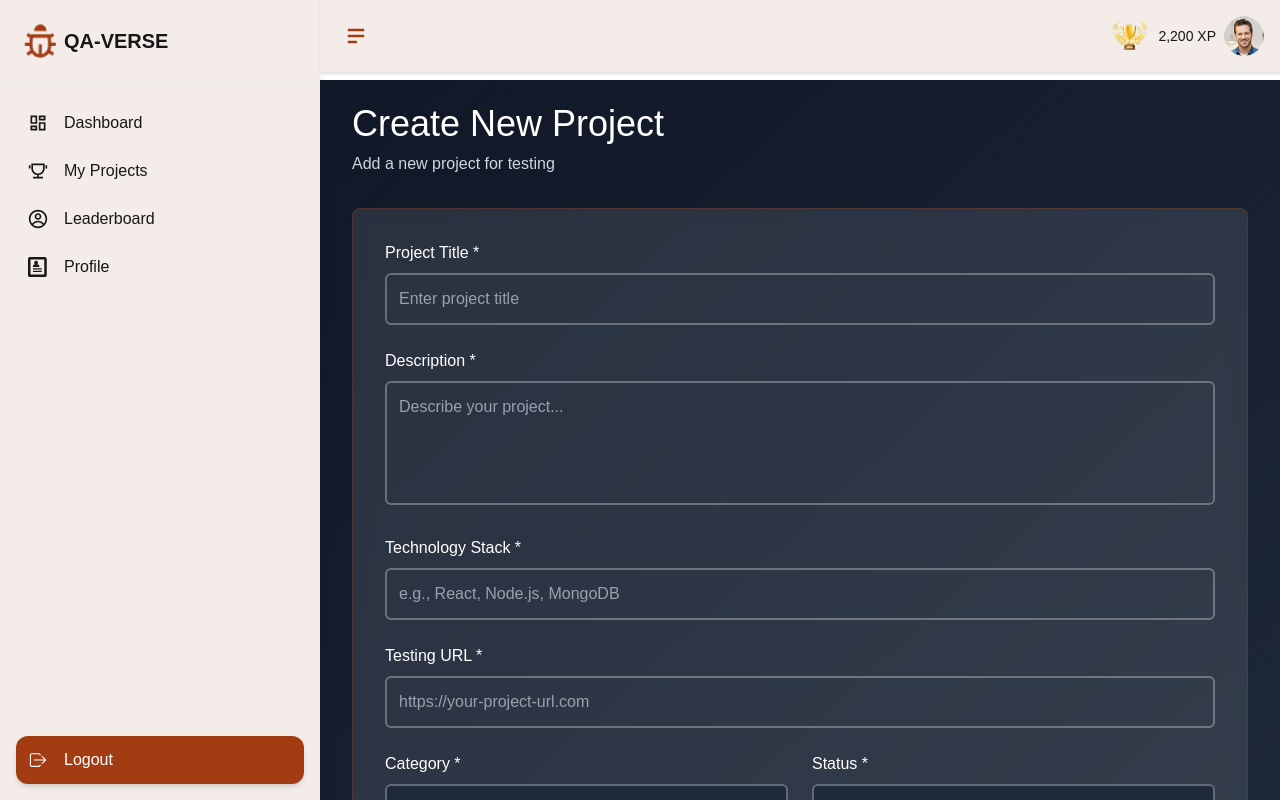
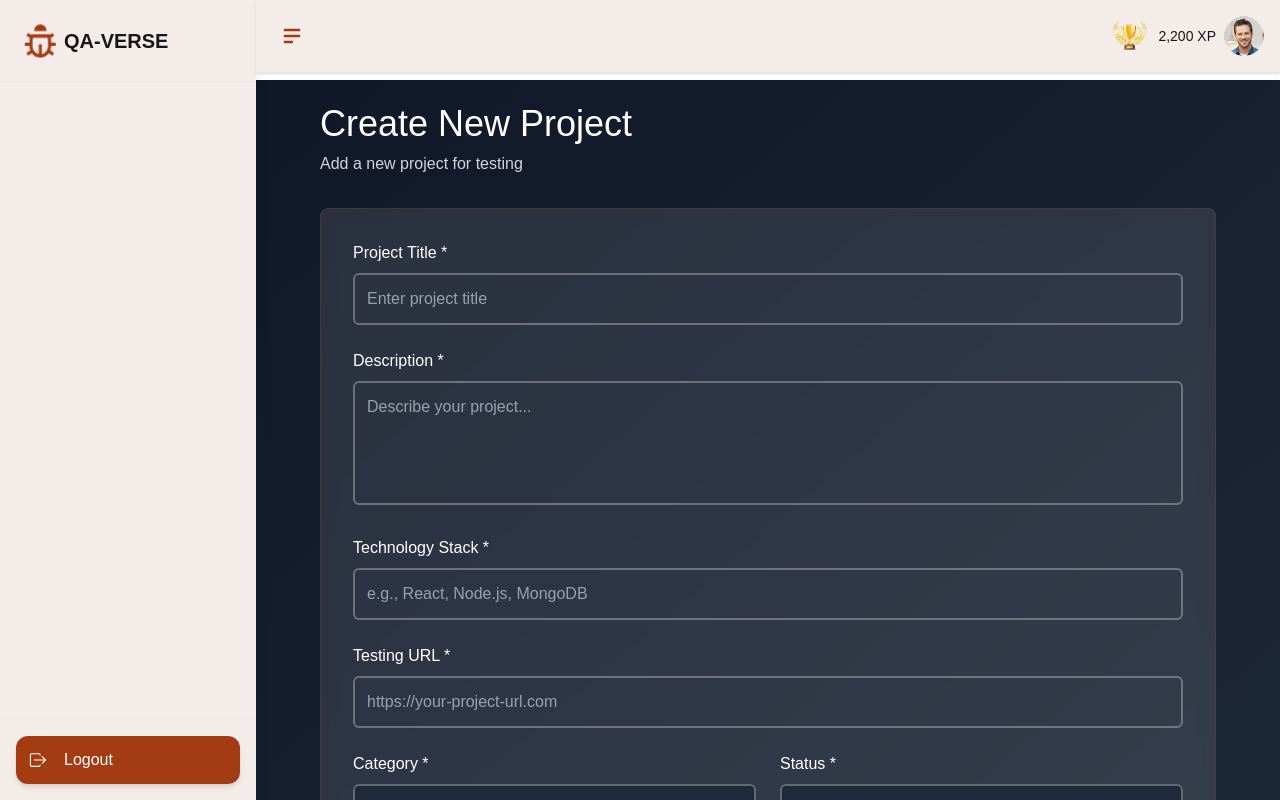
Before and after one commit to MalikUmair5/qa-verse, a Next.js app: page /tester/create-project in a window 1280 px wide. Shown: the top 800 px of the page. Built offline with nearby package versions, Linux system fonts and the light colour scheme; a web font is replaced by a local one.

Commit message:
worked on Sidbar Context and loadingContext

```diff
--- a/app/(roles)/layout.tsx
+++ b/app/(roles)/layout.tsx
@@ -1,120 +1,80 @@
 'use client'
-import Header from "@/components/common/header";
-import Sidebar from "@/components/common/Sidebar";
+import Header from "@/layout/header";
+import Sidebar from "@/layout/Sidebar";
 import Loader from "@/components/ui/loader";
-import { createContext, useContext, useState, useEffect, ReactNode } from "react";
+// Import from the new file
+import { SidebarProvider, useSidebar } from "@/app/context/SidebarContext";
+import { createContext, useContext, useState, ReactNode } from "react";
 
-// Create a loading context
+// ... (Remove the old SidebarContext/Provider code from this file) ...
+
+// --- Loading Context ---
+
+interface LoadingContextType { isLoading: boolean; setIsLoading: (loading: boolean) => void; }
+
+const LoadingContext = createContext<LoadingContextType | undefined>(undefined);
+
 interface LoadingContextType {
   isLoading: boolean;
   setIsLoading: (loading: boolean) => void;
-  loadProjects: () => Promise<void>;
 }
 
-const LoadingContext = createContext<LoadingContextType | undefined>(undefined);
-
-// Create sidebar context
-interface SidebarContextType {
-  isExpanded: boolean;
-  toggleSidebar: () => void;
-}
-
-const SidebarContext = createContext<SidebarContextType | undefined>(undefined);
-
-// Custom hook to use loading context
 export const useLoading = () => {
   const context = useContext(LoadingContext);
-  if (!context) {
-    throw new Error('useLoading must be used within a LoadingProvider');
-  }
+  if (!context) throw new Error('useLoading error');
   return context;
 };
 
-// Custom hook to use sidebar context
-export const useSidebar = () => {
-  const context = useContext(SidebarContext);
-  if (!context) {
-    throw new Error('useSidebar must be used within a SidebarProvider');
-  }
-  return context;
-};
-
-// Loading Provider component
 const LoadingProvider = ({ children }: { children: ReactNode }) => {
   const [isLoading, setIsLoading] = useState(false);
-
-  // Simulate project loading function
-  const loadProjects = async () => {
-    setIsLoading(true);
-    try {
-      // Simulate API call delay
-      await new Promise(resolve => setTimeout(resolve, 2000));
-
-      // Here you would typically fetch projects from your API
-      console.log('Projects loaded successfully');
-    } catch (error) {
-      console.error('Failed to load projects:', error);
-    } finally {
-      setIsLoading(false);
-    }
-  };
-
-  const value = {
-    isLoading,
-    setIsLoading,
-    loadProjects
-  };
-
   return (
-    <LoadingContext.Provider value={value}>
+    <LoadingContext.Provider value={{ isLoading, setIsLoading }}>
       {children}
     </LoadingContext.Provider>
   );
 };
 
-// Sidebar Provider component
-const SidebarProvider = ({ children }: { children: ReactNode }) => {
-  const [isExpanded, setIsExpanded] = useState(false); // Default closed on mobile
 
-  // Set initial state based on screen size
-  useEffect(() => {
-    const handleResize = () => {
-      if (window.innerWidth >= 1024) { // lg breakpoint
-        setIsExpanded(true);
-      } else {
-        setIsExpanded(false);
-      }
-    };
 
-    // Set initial state
-    handleResize();
 
-    // Listen for resize events
-    window.addEventListener('resize', handleResize);
-    return () => window.removeEventListener('resize', handleResize);
-  }, []);
+// Layout Content
+const LayoutContent = ({ children }: { children: ReactNode }) => {
+  const { isLoading } = useLoading(); // Get global loading state
+  const { isExpanded, toggleSidebar } = useSidebar();
+  return (
+    <>
+      <Sidebar />
+      <Header
+        authenticated={true}
+        hasSidebar={true}
+        toggleSidebar={toggleSidebar}
+        isExpanded={isExpanded}
+      />
 
-  const toggleSidebar = () => {
-    setIsExpanded(prev => !prev);
-  };
-
-  const value = {
-    isExpanded,
-    toggleSidebar
-  };
-
-  return (
-    <SidebarContext.Provider value={value}>
-      {children}
-    </SidebarContext.Provider>
+      <div className="flex">
+        {/* The main content wrapper that respects sidebar width */}
+        <div className={`
+          flex-1 transition-all duration-300 pt-20
+          ${isExpanded ? 'lg:ml-64' : 'lg:ml-20'}
+        `}>
+          <main className="min-h-screen bg-[#FFFCFB]">
+            {/* LOGIC: If loading, show Loader component.
+               Otherwise, show the page content (children).
+               Since this is inside the flex-1 div, it won't overlap the sidebar.
+            */}
+            {isLoading ? (
+              <Loader />
+            ) : (
+              children
+            )}
+          </main>
+        </div>
+      </div>
+    </>
   );
 };
 
-export default function RootLayout({
-  children,
-}: Readonly<{
-  children: React.ReactNode;
-}>) {
+export default function RootLayout({ children }: { children: ReactNode }) {
   return (
     <LoadingProvider>
       <SidebarProvider>
@@ -123,35 +83,3 @@ export default function RootLayout({
     </LoadingProvider>
   );
 }
-
-// Separate component to use the loading context
-const LayoutContent = ({ children }: { children: ReactNode }) => {
-  const { isLoading } = useLoading();
-  const { isExpanded, toggleSidebar } = useSidebar();
-
-  return (
-    <>
-      <Sidebar />
-      <Header authenticated={true} hasSidebar={true} toggleSidebar={toggleSidebar} isExpanded={isExpanded} />
-      <div className="flex">
-        {/* Main content area with dynamic left margin based on sidebar state */}
-        <div className={`
-          flex-1 transition-all duration-300 pt-20
-          ${isExpanded ? 'lg:ml-80' : 'lg:ml-20'}
-        `}>
-          <main className="min-h-screen">
-            {isLoading && (
-              <div className="fixed inset-0 bg-white/80 backdrop-blur-sm z-50 flex items-center justify-center">
-                <div className="bg-white rounded-2xl shadow-2xl p-8">
-                  <Loader />
-                  <p className="text-center mt-4 text-muted font-medium">Loading projects...</p>
-                </div>
-              </div>
-            )}
-            {children}
-          </main>
-        </div>
-      </div>
-    </>
-  );
-};
--- /dev/null
+++ b/app/context/SidebarContext.tsx
@@ -0,0 +1,50 @@
+'use client'
+import { createContext, useContext, useState, useEffect, useCallback, ReactNode } from "react";
+
+interface SidebarContextType {
+  isExpanded: boolean;
+  toggleSidebar: () => void;
+  closeSidebar: () => void;
+}
+
+const SidebarContext = createContext<SidebarContextType | undefined>(undefined);
+
+export const useSidebar = () => {
+  const context = useContext(SidebarContext);
+  if (!context) throw new Error('useSidebar must be used within a SidebarProvider');
+  return context;
+};
+
+export const SidebarProvider = ({ children }: { children: ReactNode }) => {
+  const [isExpanded, setIsExpanded] = useState(false);
+
+  // Initialize state based on screen width
+  useEffect(() => {
+    const handleResize = () => {
+      if (window.innerWidth >= 1024) {
+        setIsExpanded(true);
+      } else {
+        setIsExpanded(false);
+      }
+    };
+    handleResize();
+    window.addEventListener('resize', handleResize);
+    return () => window.removeEventListener('resize', handleResize);
+  }, []);
+
+  //  FIX: Use useCallback to keep function references stable
+  const toggleSidebar = useCallback(() => {
+    setIsExpanded(prev => !prev);
+  }, []);
+
+  //  FIX: Use useCallback here too
+  const closeSidebar = useCallback(() => {
+    setIsExpanded(false);
+  }, []);
+
+  return (
+    <SidebarContext.Provider value={{ isExpanded, toggleSidebar, closeSidebar }}>
+      {children}
+    </SidebarContext.Provider>
+  );
+};
--- a/app/page.tsx
+++ b/app/page.tsx
@@ -1,8 +1,8 @@
 'use client'
 import Image from "next/image";
-import Header from "@/components/common/header";
-import Footer from "@/components/common/footer";
-import TypewriterText from "@/components/common/TypewriterText";
+import Header from "@/layout/header";
+import Footer from "@/layout/footer";
+import TypewriterText from "@/layout/TypewriterText";
 import Loader from "@/components/ui/loader";
 import { motion } from "framer-motion";
 import { useEffect, useRef, useState } from "react";
--- a/components/common/Sidebar/index.tsx
+++ b/layout/Sidebar/index.tsx
@@ -1,69 +1,111 @@
 'use client'
-import React, { useEffect, Suspense } from 'react'
+import React, { useEffect, Suspense, useState } from 'react'
 import { motion, AnimatePresence } from 'framer-motion'
 import Image from 'next/image'
-import { MdOutlineDashboard } from "react-icons/md";
+import { MdBugReport, MdOutlineDashboard } from "react-icons/md";
 import { ImProfile } from "react-icons/im";
-import { RiTrophyLine } from "react-icons/ri";
+import { RiGitMergeLine, RiTrophyLine } from "react-icons/ri";
 import { CgProfile } from "react-icons/cg";
-import { IoIosLogOut } from "react-icons/io";
+import { IoIosLogOut, IoMdSettings } from "react-icons/io";
 import Link from 'next/link';
 import { usePathname, useSearchParams } from 'next/navigation'
-import { useSidebar } from '@/app/(roles)/layout'
+import { useSidebar } from '@/app/context/SidebarContext';
 import logout from '@/lib/api/auth/logout';
-
-
+import { useAuthStore } from '@/store/authStore';
+import { useRouter } from 'next/navigation';
+import { useLoading } from '@/app/(roles)/layout'; // or wherever LoadingContext is defined
 
 interface MenuItem {
-  label: "Dashboard" | "My Projects" | "Leaderboard" | "Profile";
-  isActive: boolean;
+  label: string;
   icon: React.ReactNode;
   path: string;
 }
 
-
-const menuItems: MenuItem[] = [
+// 1. Define Role-Specific Menus
+const TESTER_MENU: MenuItem[] = [
   {
     label: "Dashboard",
-    isActive: true,
     icon: <MdOutlineDashboard size={20} />,
-    path: '/tester/Dashboard'
+    path: '/tester/dashboard'
   },
   {
     label: "My Projects",
-    isActive: false,
     icon: <RiTrophyLine size={20} />,
     path: '/tester/projects'
   },
   {
     label: "Leaderboard",
-    isActive: false,
     icon: <CgProfile size={20} />,
     path: '/tester/leader-board'
   },
   {
     label: "Profile",
-    isActive: false,
     icon: <ImProfile size={20} />,
     path: '/tester/profile'
   }
 ]
 
-
+const MAINTAINER_MENU: MenuItem[] = [
+  {
+    label: "Dashboard",
+    icon: <MdOutlineDashboard size={20} />,
+    path: '/maintainer/dashboard'
+  },
+  {
+    label: "Project Management",
+    icon: <RiGitMergeLine size={20} />,
+    path: '/maintainer/projects'
+  },
+  {
+    label: "Bug Reports",
+    icon: <MdBugReport size={20} />,
+    path: '/maintainer/bugs'
+  },
+  {
+    label: "Settings",
+    icon: <IoMdSettings size={20} />,
+    path: '/maintainer/settings'
+  }
+]
 function SidebarContent() {
   const pathname = usePathname();
   const searchParams = useSearchParams();
-  const { isExpanded, toggleSidebar } = useSidebar();
+  const role = useAuthStore().user?.role
+  const [mounted, setMounted] = useState(false);
+  const { setIsLoading } = useLoading(); // Get the global loader control
+  const router = useRouter();
 
-  // Get query parameter to check where user came from
+  //    FIX: Destructure closeSidebar from the context
+  const { isExpanded, toggleSidebar, closeSidebar } = useSidebar();
+
   const fromParam = searchParams.get('from');
 
-  // Close sidebar on navigation (mobile only)
+
+
+  // 3. Set mounted to true ONLY after the first render (client-side)
   useEffect(() => {
-    if (isExpanded && window.innerWidth < 1024) {
-      toggleSidebar();
+    setMounted(true);
+  }, []);
+
+  // 4. Calculate menu items based on mounted state
+  let currentMenuItems: MenuItem[] = [];
+
+  if (mounted && role) {
+    // Only run this logic if we are safely in the browser
+    if (role === 'tester') {
+      currentMenuItems = TESTER_MENU;
+    } else if (role === 'maintainer') {
+      currentMenuItems = MAINTAINER_MENU;
     }
-  }, [pathname, isExpanded, toggleSidebar]);
+  }
+
+  //    FIX: Close sidebar ONLY when the path changes.
+  // We removed 'isExpanded' from the dependency array to stop the open/close loop.
+  useEffect(() => {
+    if (window.innerWidth < 1024) {
+      closeSidebar();
+    }
+  }, [pathname, closeSidebar]);
 
   // Prevent body scroll when sidebar is open on mobile
   useEffect(() => {
@@ -72,103 +114,73 @@ function SidebarContent() {
     } else {
       document.body.style.overflow = 'unset';
     }
-
-    // Cleanup on unmount
     return () => {
       document.body.style.overflow = 'unset';
     };
   }, [isExpanded]);
 
-  // Debug logging
-  useEffect(() => {
-    if (pathname.startsWith('/tester/project-details/')) {
-      console.log('🔍 Debug - Current pathname:', pathname);
-      console.log('🔍 Debug - fromParam:', fromParam);
+  const handleLogout = () => {
+    try {
+      setIsLoading(true);
+      logout();
+      router.push('/signin');
+
+    } catch (error) {
+      console.error('Logout failed:', error);
+      setIsLoading(false); // Hide loader if something breaks
     }
-  }, [pathname, fromParam]);
+  };
 
-  // Function to check if current path is active
   const isActivePath = (itemPath: string) => {
-    // Direct match
     if (pathname === itemPath) return true;
 
-    // Check if it's a child route (but not project-details or report-bug which are handled separately)
     if (!pathname.startsWith('/tester/project-details/') &&
-        !pathname.startsWith('/tester/report-bug') &&
-        pathname.startsWith(itemPath + '/')) {
+      !pathname.startsWith('/tester/report-bug') &&
+      pathname.startsWith(itemPath + '/')) {
       return true;
     }
 
-    // Special handling for project details - keep parent active based on origin
     if (pathname.startsWith('/tester/project-details/')) {
-      // IMPORTANT: Check My Projects FIRST before Dashboard
-      if (itemPath === '/tester/projects' && fromParam === 'projects') {
-        console.log('✅ Activating My Projects');
-        return true;
-      }
-      // Only activate Dashboard if explicitly from dashboard
-      if (itemPath === '/tester/Dashboard' && fromParam === 'dashboard') {
-        console.log('✅ Activating Dashboard');
-        return true;
-      }
-      // No default activation - return false if no match
+      if (itemPath === '/tester/projects' && fromParam === 'projects') return true;
+      if (itemPath === '/tester/dashboard' && fromParam === 'dashboard') return true;
     }
 
-    // Special handling for report-bug - keep parent active based on origin
     if (pathname.startsWith('/tester/report-bug')) {
-      // Activate My Projects if coming from projects page
-      if (itemPath === '/tester/projects' && fromParam === 'projects') {
-        console.log('✅ Activating My Projects (from report-bug)');
-        return true;
-      }
-      // Activate Dashboard if coming from dashboard
-      if (itemPath === '/tester/Dashboard' && fromParam === 'dashboard') {
-        console.log('✅ Activating Dashboard (from report-bug)');
-        return true;
-      }
+      if (itemPath === '/tester/projects' && fromParam === 'projects') return true;
+      if (itemPath === '/tester/dashboard' && fromParam === 'dashboard') return true;
     }
 
     return false;
   };
 
-  // Handle logout
-  // const handleLogout = async () => {
-  //   try {
-  //     console.log('Logging out...');
-  //     router.push('/signin');
-  //   } catch (error) {
-  //     console.error('Logout error:', error);
-  //   }
-  // };
-
   return (
     <>
-      {/* Backdrop for mobile - click to close sidebar */}
+      {/* Mobile Backdrop */}
       <AnimatePresence>
         {isExpanded && (
           <motion.div
-            className="fixed inset-0 bg-black/50 z-20 lg:hidden"
+            className="fixed inset-0 bg-black/50 z-40 lg:hidden"
             initial={{ opacity: 0 }}
             animate={{ opacity: 1 }}
             exit={{ opacity: 0 }}
-            onClick={toggleSidebar}
+            onClick={closeSidebar} //    Use explicit close action
           />
         )}
       </AnimatePresence>
 
-      {/* Sidebar */}
+      {/* Sidebar Container */}
       <motion.aside
         className={`
           fixed left-0 top-0 bg-[#F3ECE9] flex flex-col shadow-lg h-screen
           transition-all duration-300
           ${isExpanded ? 'z-50' : 'z-30'}
           ${isExpanded ? 'w-80 translate-x-0' : 'w-80 -translate-x-full'}
-          ${isExpanded ? 'lg:w-80 lg:translate-x-0' : 'lg:w-20 lg:translate-x-0'}
+          ${isExpanded ? 'lg:w-64 lg:translate-x-0' : 'lg:w-20 lg:translate-x-0'}
           lg:z-30
         `}
         initial={false}
       >
-        {/* Logo Section - Always show logo, hide text when collapsed */}
+        {/* Header / Logo */}
         <motion.div
           className={`p-6 border-b border-gray-200/50 ${!isExpanded ? 'flex justify-center' : 'flex items-center justify-between'}`}
           initial={{ opacity: 0, y: -20 }}
@@ -202,16 +214,13 @@ function SidebarContent() {
             </AnimatePresence>
           </motion.div>
 
-          {/* Close button for mobile */}
+          {/* Mobile Close Button */}
           {isExpanded && (
             <motion.button
-              onClick={toggleSidebar}
+              onClick={closeSidebar} //    Use explicit close action
               className="lg:hidden flex items-center justify-center w-8 h-8 rounded-lg hover:bg-white/50 transition-colors"
               whileHover={{ scale: 1.05 }}
               whileTap={{ scale: 0.95 }}
-              initial={{ opacity: 0 }}
-              animate={{ opacity: 1 }}
-              exit={{ opacity: 0 }}
             >
               <svg className="w-5 h-5 text-[#A33C13]" fill="none" stroke="currentColor" viewBox="0 0 24 24">
                 <path strokeLinecap="round" strokeLinejoin="round" strokeWidth={2} d="M6 18L18 6M6 6l12 12" />
@@ -220,9 +229,9 @@ function SidebarContent() {
           )}
         </motion.div>
 
-        {/* Navigation Menu */}
+        {/* Menu Items */}
         <nav className="flex-1 p-4 space-y-2 overflow-y-auto">
-          {menuItems.map((item) => (
+          {currentMenuItems.map((item) => (
             <Link href={item.path} key={item.label}>
               <motion.div
                 className={`
@@ -256,10 +265,10 @@ function SidebarContent() {
           ))}
         </nav>
 
-        {/* Log Out Button */}
+        {/* Logout Button */}
         <div className="p-4 border-t border-gray-200/50">
           <motion.button
-            onClick={logout}
+            onClick={handleLogout}
             className={`
               w-full flex items-center px-3 py-3 rounded-xl transition-all duration-300
               bg-[#A33C13] text-white hover:bg-[#8a3010] shadow-md
@@ -290,7 +299,6 @@ function SidebarContent() {
   )
 }
 
-// Main Sidebar component with Suspense boundary
 function Sidebar() {
   return (
     <Suspense fallback={<div className="w-20 h-screen bg-[#F3ECE9] fixed left-0 top-0" />}>
--- a/components/common/header/index.tsx
+++ b/layout/header/index.tsx
@@ -20,7 +20,7 @@ function Header({ authenticated, hasSidebar = false, toggleSidebar, isExpanded =
       className={`
         fixed top-0 bg-secondary border-b border-gray-200 shadow-sm bg-[#F3ECE9] z-40
         transition-all duration-300
-        ${hasSidebar && isExpanded ? 'left-0 lg:left-80' : hasSidebar ? 'left-0 lg:left-20' : 'left-0'}
+        ${hasSidebar && isExpanded ? 'left-0 lg:left-64' : hasSidebar ? 'left-0 lg:left-20' : 'left-0'}
         right-0
       `}
       initial={{ y: -100, opacity: 0 }}
--- a/lib/api/auth/logout.ts
+++ b/lib/api/auth/logout.ts
@@ -31,11 +31,6 @@ export const logout = () => {
             },
         });
 
-        // Use window.location for complete page refresh (better for security)
-        setTimeout(() => {
-            window.location.href = '/signin';
-        }, 1000);
-
     } catch (error) {
         // Dismiss loading toast
         toast.dismiss(loadingToast);
```
Also changed, not shown: layout/SimpleFooter/index.tsx (renamed from components/common/SimpleFooter/index.tsx), layout/TypewriterText/index.tsx (renamed from components/common/TypewriterText/index.tsx), layout/footer/index.tsx (renamed from components/common/footer/index.tsx).
